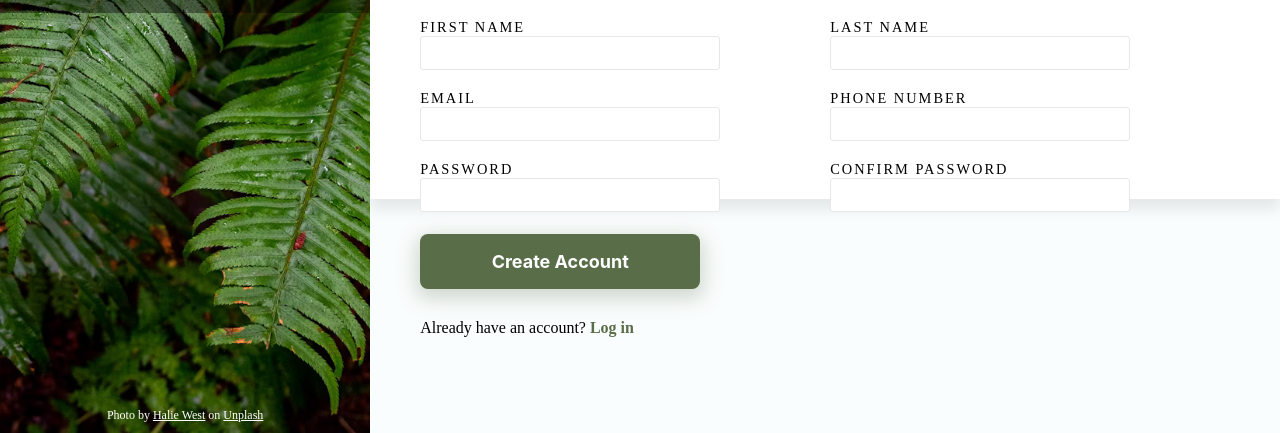
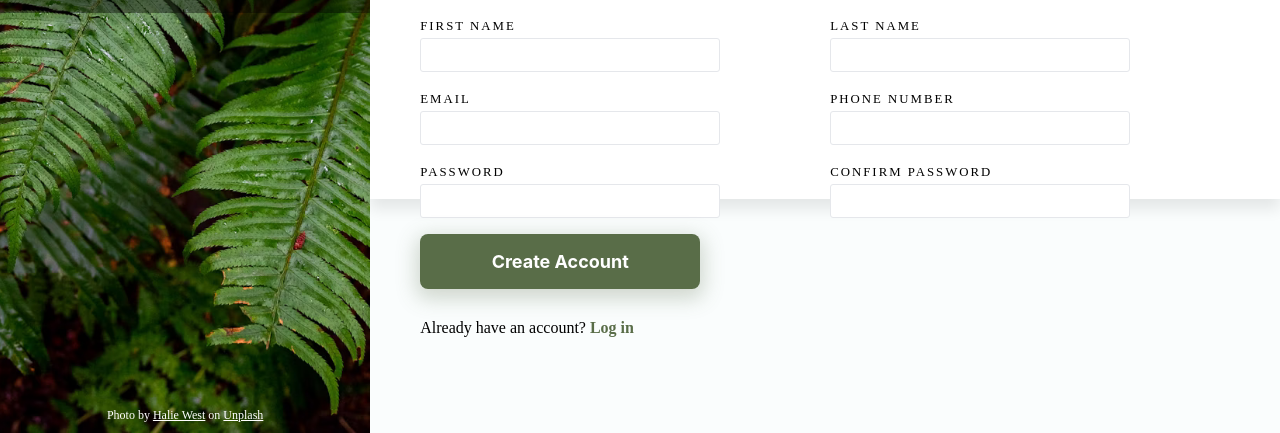
Before and after one commit to tarapatoff/sign-up-form, a plain HTML site: page index.html in a window 1280 px wide. Shown: the part 367-800 px from the top of the page. Drawn offline with Linux system fonts and the light colour scheme.

Commit message:
Changed label font size

```diff
--- a/styles.css
+++ b/styles.css
@@ -110,6 +110,8 @@ fieldset > p {
 
 label {
     letter-spacing: 2px;
+    margin-bottom: 4px;
+    font-size: 0.8rem;
 }
 
 .btn-section {
```
